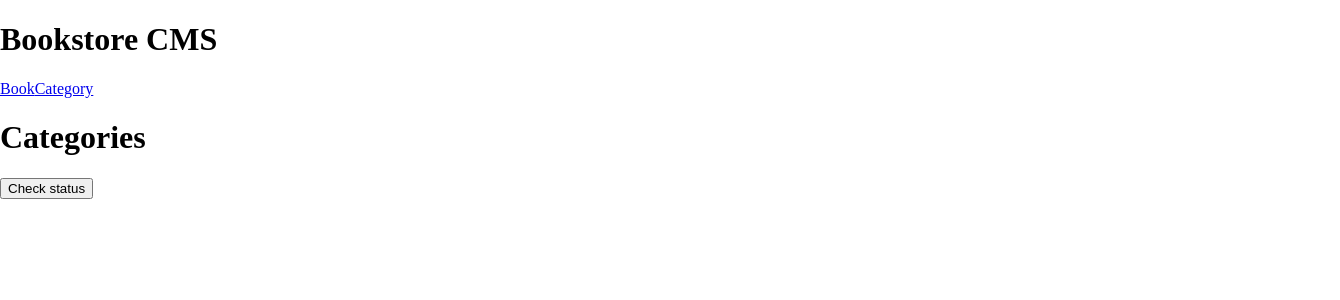
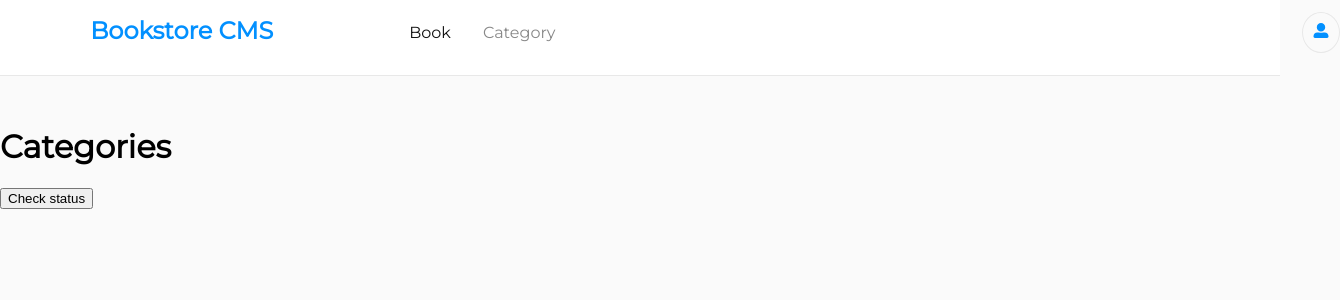
Before and after one commit to Dinma-Faith-zz/bookstore, a React (Create React App) app: page /category in a window 1280 px wide. Shown: the top 300 px of the page, 1340 px wide, since content can reach past the window. Built offline with nearby package versions, Linux system fonts and the light colour scheme.

Commit message:
Add styling to components

```diff
--- a/package.json
+++ b/package.json
@@ -9,7 +9,9 @@
     "@testing-library/user-event": "^13.5.0",
     "prop-types": "^15.8.1",
     "react": "^18.1.0",
+    "react-circular-progressbar": "^2.0.4",
     "react-dom": "^18.1.0",
+    "react-icons": "^4.4.0",
     "react-redux": "^8.0.2",
     "react-router-dom": "^6.3.0",
     "react-scripts": "5.0.1",
--- a/src/components/book.js
+++ b/src/components/book.js
@@ -1,6 +1,8 @@
 import React from 'react';
 import PropTypes from 'prop-types';
 import { useDispatch } from 'react-redux';
+import { CircularProgressbar } from 'react-circular-progressbar';
+import 'react-circular-progressbar/dist/styles.css';
 import { deleteBook } from '../redux/books/books';
 
 const Book = (props) => {
@@ -12,26 +14,59 @@ const Book = (props) => {
   const handleDelete = () => {
     dispatch(deleteBook(id));
   };
+
+  const chapterVal = Math.round(Math.random() * 20);
+
   return (
+    <div className="books-list-section">
       <ul>
+        <p className="text-category">
+          {category}
+        </p>
         <li key={id}>
-        <p>
+          <p className="author-text">
             {title }
             {' '}
             by
             {' '}
             {author}
+
             {' '}
           </p>
-        <p>
-          {category}
-        </p>
-        <button type="button" onClick={handleDelete}>
+          <button type="button" className="text button">Comment</button>
+          <button type="button" className="text button" onClick={handleDelete}>
             Delete
           </button>
+          <button type="button" className="text button">Edit</button>
+        </li>
+      </ul>
+
+      <ul className="secondCol">
+        <li>
+          <div style={{ width: 100, height: 100 }}>
+            <CircularProgressbar value={Math.round((chapterVal / 20) * 100)} />
+          </div>
+        </li>
+        <li className="percent-li">
+          <p className="percentageVal">
+            {Math.round((chapterVal / 20) * 100)}
+            %
+          </p>
+          <p className="completed">completed</p>
+        </li>
+        <li />
+      </ul>
+      <li className="lastCol">
+        <p className="currChapter">CURRENT CHAPTER</p>
+        <p id="chapter">
+          Chapter
+          {' '}
+          {chapterVal}
+        </p>
+        <button type="button" className="update-btn">UPDATE PROGRESS</button>
       </li>
 
-    </ul>
+    </div>
 
   );
 };
--- a/src/components/bookList.js
+++ b/src/components/bookList.js
@@ -14,7 +14,6 @@ const Books = () => {
   }, [dispatch]);
   return (
     <div>
-      <ul>
       {newBooksArr.length > 0
         ? newBooksArr.map((book) => (
           <Book
@@ -25,8 +24,7 @@ const Books = () => {
             id={book.item_id}
           />
         ))
-          : ''}
-      </ul>
+        : 'Loading...'}
 
       <Form />
     </div>
--- a/src/components/form.js
+++ b/src/components/form.js
@@ -20,27 +20,38 @@ function Form() {
   };
 
   return (
+    <div className="form-div">
+      <hr />
+      <span className="form-title"> Add New Book</span>
       <form onSubmit={onChange}>
         <input
           type="text"
           placeholder="Book Title..."
           name="title"
+          className="form-input book"
         />
 
         <input
           type="text"
           placeholder="Author"
           name="author"
+          className="form-input"
         />
 
-      <input
-        type="text"
-        placeholder="Category"
-        name="category"
-      />
-      <button type="submit">Add Book</button>
+        <select name="category" className="form-input category" onChange={onChange} required>
+          <option value="" hidden>
+            Category
+          </option>
+          <option value="Dramma">Dramma</option>
+          <option value="Documentary">Documentary</option>
+          <option value="Fiction">Fiction</option>
+          <option value="Crime">Crime</option>
+          <option value="Romance">Romance</option>
+        </select>
+        <button className="btn" type="submit">Add Book</button>
 
       </form>
+    </div>
   );
 }
 export default Form;
--- a/src/components/nav.js
+++ b/src/components/nav.js
@@ -1,13 +1,26 @@
 import React from 'react';
 import { Link } from 'react-router-dom';
+import { FaUserAlt } from 'react-icons/fa';
 
 function NavBar() {
   return (
-    <header className="navigation">
-      <h1>Bookstore CMS</h1>
-      <nav className="nav-links">
-        <Link to="/">Book</Link>
-        <Link to="/category">Category</Link>
+    <header className="nav-header">
+      <nav className="nav">
+        <ul className="links">
+          <li><Link to="/"><h1 className="Bookstore-CMS">Bookstore CMS</h1></Link></li>
+          <li><Link to="/" className="bk-nav">Book</Link></li>
+          <li><Link to="/category" className="cat-nav">Category</Link></li>
+
+          <span className="user-profile-wrapper d_flex">
+            <FaUserAlt style={{
+              color: '#0290ff',
+              height: '15px',
+              cursor: 'pointer',
+              transition: 'all ease-in 300ms',
+            }}
+            />
+          </span>
+        </ul>
       </nav>
     </header>
   );
--- a/src/index.css
+++ b/src/index.css
@@ -1,4 +1,176 @@
+@import url('https://fonts.googleapis.com/css2?family=Lato&family=Montserrat&display=swap');
+
+:root {
+  --main-acent-color: #0290ff;
+}
+
 body {
   margin: 0;
   padding: 0;
+  background: #fafafa;
+  box-sizing: border-box;
+  font-family: 'Montserrat', 'Times New Roman', Times, serif;
 }
+
+.nav-header {
+  background: #fff;
+  border-bottom: 1px solid #e8e8e8;
+  margin-bottom: 4%;
+}
+
+.links {
+  display: flex;
+  list-style: none;
+}
+
+.links a {
+  text-decoration: none;
+}
+
+.nav {
+  justify-content: space-between;
+  width: 85.9%;
+  height: 75px;
+  margin: 0 auto;
+  align-items: center;
+}
+
+.nav ul {
+  align-items: center;
+  margin: 0;
+  padding: 0;
+}
+
+.nav li {
+  padding: 10px 2rem 10px 0;
+}
+
+.user-profile-wrapper {
+  justify-content: center;
+  align-items: center;
+  border: solid 1px #e8e8e8;
+  border-radius: 50%;
+  padding: 10px;
+  margin-left: 65%;
+}
+
+.Bookstore-CMS {
+  width: 15rem;
+  height: 2.313rem;
+  margin: 0.375rem 2.938rem 0.125rem 0;
+  font-weight: bold;
+  font-stretch: normal;
+  font-style: normal;
+  line-height: normal;
+  letter-spacing: normal;
+  color: var(--main-acent-color);
+}
+
+.bk-nav {
+  color: #121212;
+}
+
+.cat-nav,
+.completed,
+.currChapter {
+  color: #888;
+}
+
+.books-list-section {
+  display: flex;
+  justify-content: space-between;
+  background-color: #fff;
+  width: 80%;
+  margin-left: 6%;
+  margin-bottom: 2%;
+  padding: 1rem;
+  padding-right: 5.5%;
+  border: 1px solid gainsboro;
+}
+
+.books-list-section li {
+  list-style: none;
+}
+
+.secondCol {
+  display: flex;
+  padding-left: 20%;
+}
+
+.form-div {
+  width: 85.5%;
+  padding-inline: 6%;
+  padding-top: 5%;
+}
+
+.form-title {
+  font-size: x-large;
+  font-weight: bolder;
+  color: darkslategrey;
+}
+
+hr {
+  color: rgb(248, 245, 245);
+  margin-bottom: 5%;
+}
+
+.form-input {
+  padding: 1%;
+  margin-right: 3%;
+  margin-top: 4%;
+}
+
+.book {
+  width: 35%;
+}
+
+.category {
+  width: 21%;
+}
+
+.btn {
+  padding: 1%;
+  width: 18%;
+  background-color: var(--main-acent-color);
+  color: #fff;
+}
+
+.text {
+  color: var(--main-acent-color);
+}
+
+.text-category {
+  color: #888;
+}
+
+.button {
+  border: none;
+  margin: 1%;
+  padding: 3%;
+  font-size: small;
+  background-color: #fff;
+}
+
+.author-text {
+  font-weight: 700;
+}
+
+.percentageVal {
+  font-weight: 700;
+}
+
+.percent-li {
+  padding-left: 10%;
+}
+
+#chapter {
+  font-weight: 600;
+}
+
+.update-btn {
+  background-color: var(--main-acent-color);
+  color: #fff;
+  font-size: small;
+  border: none;
+  padding: 5%;
+}
```
Also changed, not shown: 1 other file (tests, documents, lock files or other folders). Lines whose indentation alone changed are shown as unchanged.
